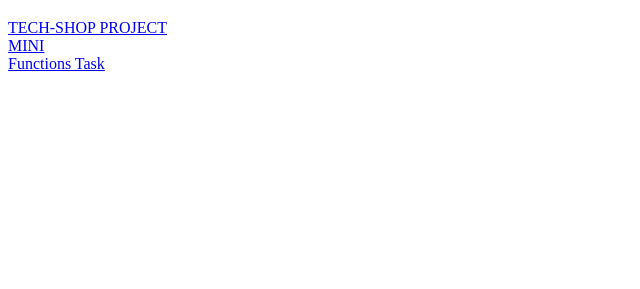
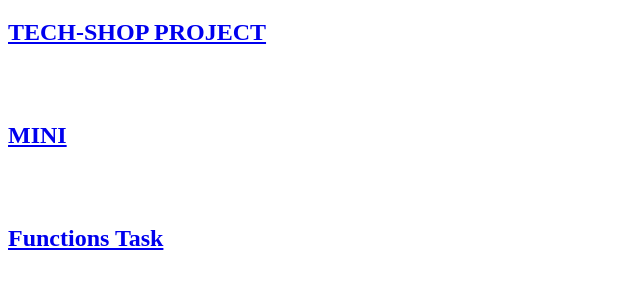
Before and after one commit to MeghanaGinna/MeghanaGinna.github.io, a plain HTML site: page index.html in a window 1280 px wide. Shown: the part 61-350 px from the top of the page, without its empty margins (0-640 px from the left). Drawn offline with Linux system fonts and the light colour scheme.

Commit message:
modified

```diff
--- a/index.html
+++ b/index.html
@@ -7,10 +7,10 @@
 </head>
 <body>
     <h1>Meghana</h1>
-    <a href="https://meghanaginna.github.io/Tech-Shop-E-Commerce/">TECH-SHOP PROJECT</a>
-    <br>
-    <a href="https://meghanaginna.github.io/RISING-WATERS-A-MACHINE-LEARNING-APPROACH-TO-FLOOD-PREDICTION/">MINI</a>
-
-    <br><a href="https://meghanaginna.github.io/JS-Assignments/tree/main/functions">Functions Task</a>
+    <h2><a href="https://meghanaginna.github.io/Tech-Shop-E-Commerce/">TECH-SHOP PROJECT</a></h2>
+    <br><br>
+    <h2><a href="https://meghanaginna.github.io/RISING-WATERS-A-MACHINE-LEARNING-APPROACH-TO-FLOOD-PREDICTION/">MINI</a></h2>
+    <br><br>
+    <h2><a href="https://meghanaginna.github.io/JS-Assignments/tree/main/functions/">Functions Task</a></h2>
 </body>
 </html>
```
